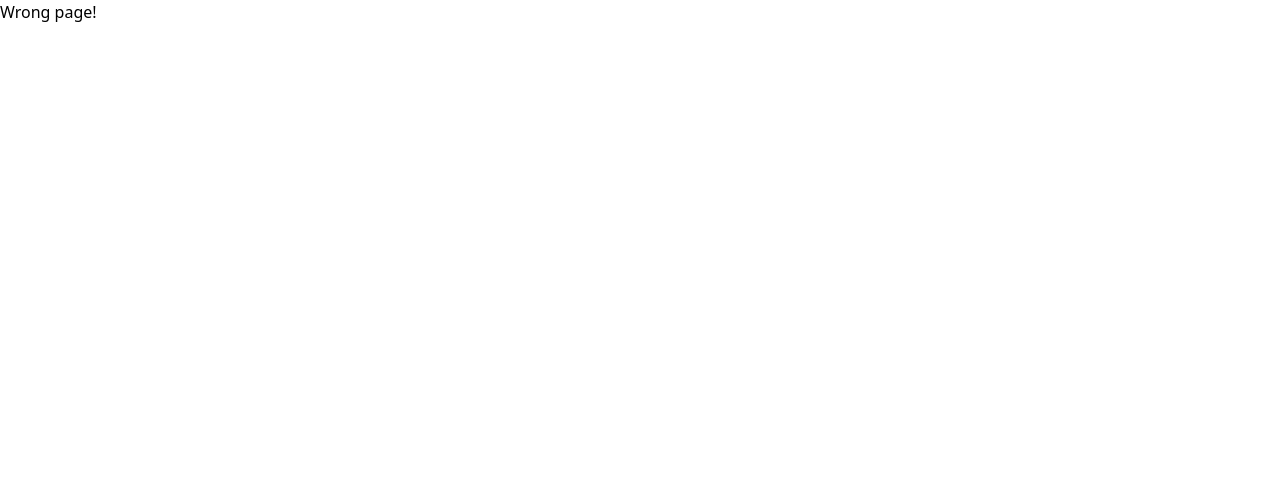
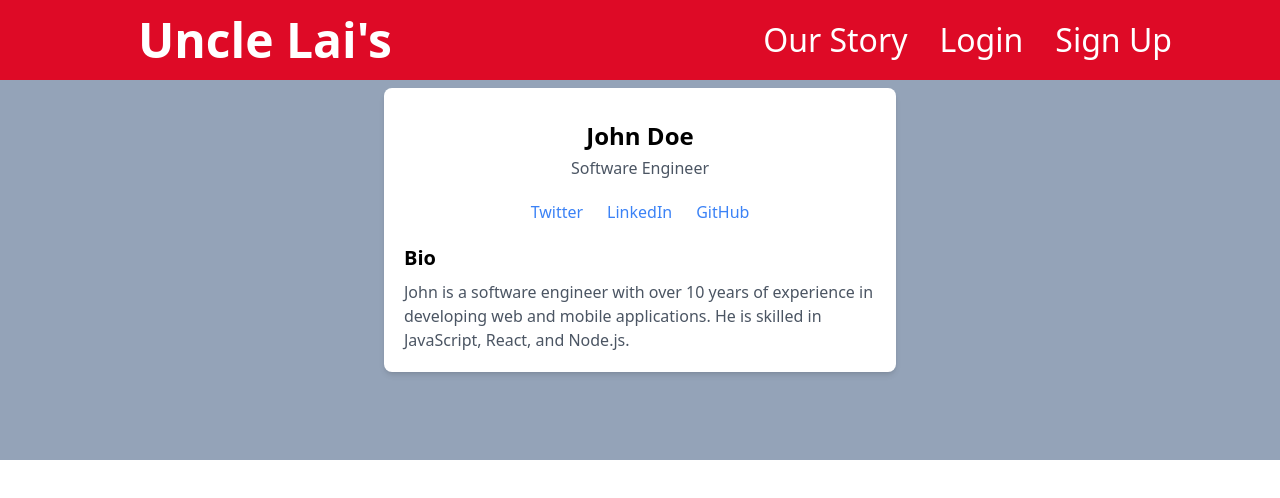
Before and after one commit to T-P15/UL-Restaurant-website, a React (Vite) app in the folder client/: page /profile in a window 1280 px wide. Before the commit this address had no page. Shown: the top 498 px of the page. Built offline with nearby package versions, Linux system fonts and the light colour scheme.

Commit message:
added profile page

```diff
--- a/client/src/main.jsx
+++ b/client/src/main.jsx
@@ -6,6 +6,7 @@ import Home from '../src/pages/home.jsx'
 import Signup from '../src/pages/signup.jsx'
 import Login from '../src/pages/login.jsx'
 import Order from '../src/pages/order.jsx'
+import Profile from '../src/pages/profile.jsx'
 
 const router = createBrowserRouter([
   {
@@ -28,6 +29,10 @@ const router = createBrowserRouter([
       {
         path: 'order',
         element: <Order />
+      },
+      {
+        path: 'profile',
+        element: <Profile />
       }
     ]
   }
--- a/client/src/pages/login.jsx
+++ b/client/src/pages/login.jsx
@@ -9,7 +9,7 @@ import {useNavigate} from 'react-router-dom';
 const Login = () => {
     const [formData, setFormState] = useState({ email: '', password: ''});
     const [login, {error, data}] = useMutation(LOGIN);
-    const navigate = useNavigate();
+
 
     const handleInputChange = (e) => {
         const {name, value } = e.target;
@@ -37,7 +37,7 @@ const Login = () => {
             password: '',
           });
 
-          navigate('/order');
+
 
         } catch (e) {
           console.error(e);
--- a/client/src/pages/order.jsx
+++ b/client/src/pages/order.jsx
@@ -4,11 +4,12 @@ import { Dialog, Menu, Transition } from '@headlessui/react';
 import { XMarkIcon } from '@heroicons/react/24/outline';
 import { FunnelIcon} from '@heroicons/react/20/solid';
 import { FaShoppingCart } from "react-icons/fa";
-import { useQuery } from '@apollo/client';
+import { useMutation, useQuery } from '@apollo/client';
 import { QUERY_CATEGORIES, QUERY_MENUITEMS } from '../utils/queries';
 import Categories from '../components/Categories'
 import MenuList from '../components/Menulist';
 import Auth from '../utils/auth';
+import { ADD_ORDER } from '../utils/mutations';
 
 
 function classNames(...classes) {
--- /dev/null
+++ b/client/src/pages/profile.jsx
@@ -0,0 +1,23 @@
+import React from 'react';
+
+const Profile = () => {
+    return (
+<body class="bg-slate-400 px-6 py-12 lg:px-8">
+  <div class="max-w-lg mx-auto my-10 bg-white rounded-lg shadow-md p-5">
+    <h2 class="text-center text-2xl font-semibold mt-3">John Doe</h2>
+    <p class="text-center text-gray-600 mt-1">Software Engineer</p>
+    <div class="flex justify-center mt-5">
+      <a href="#" class="text-blue-500 hover:text-blue-700 mx-3">Twitter</a>
+      <a href="#" class="text-blue-500 hover:text-blue-700 mx-3">LinkedIn</a>
+      <a href="#" class="text-blue-500 hover:text-blue-700 mx-3">GitHub</a>
+    </div>
+    <div class="mt-5">
+      <h3 class="text-xl font-semibold">Bio</h3>
+      <p class="text-gray-600 mt-2">John is a software engineer with over 10 years of experience in developing web and mobile applications. He is skilled in JavaScript, React, and Node.js.</p>
+    </div>
+  </div>
+</body>
+    )
+}
+
+export default Profile;
--- a/client/src/utils/mutations.js
+++ b/client/src/utils/mutations.js
@@ -44,6 +44,7 @@ export const ADD_ORDER = gql`
         description
         price
         category {
+          _id
           name
         }
       }
--- a/client/src/utils/queries.js
+++ b/client/src/utils/queries.js
@@ -57,6 +57,7 @@ export const QUERY_MENUITEMS = gql`
       price
       category {
         _id
+        name
       }
     }
   }
```
